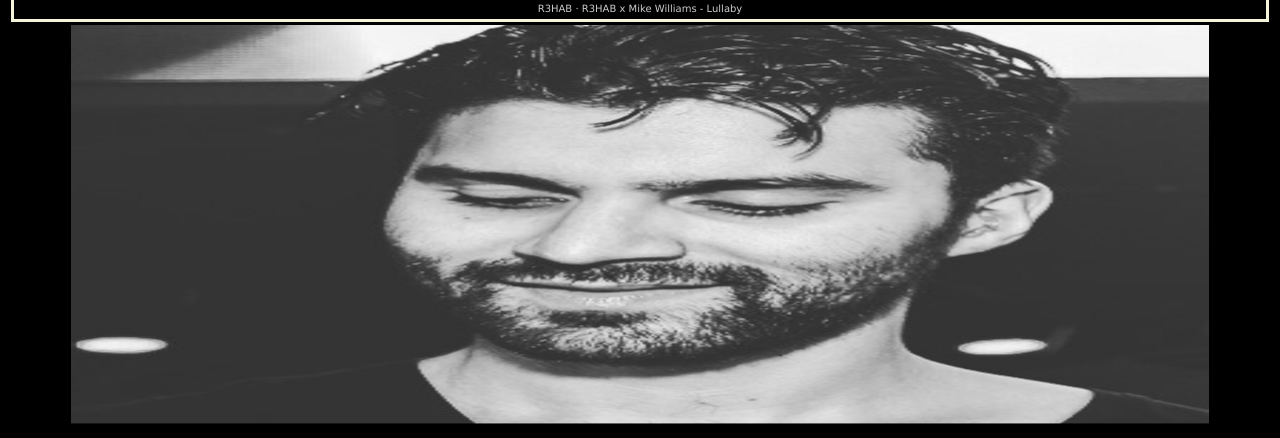
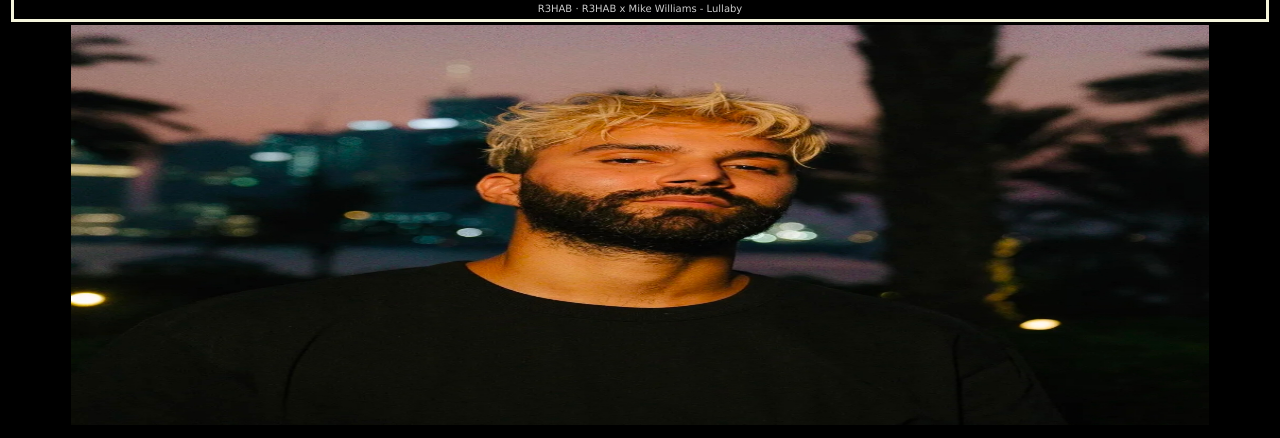
Before and after one commit to Frisky3046/MyWork, a plain HTML site: page index.html in a window 1280 px wide. Shown: the part 1894-2332 px from the top of the page. Drawn offline with Linux system fonts and the light colour scheme.

Commit message:
Update index.html

```diff
--- a/index.html
+++ b/index.html
@@ -105,7 +105,7 @@
        <h1 class="top">I am <span>R3HAB</span></h1>
        <div class="container">
          <div class="box">
-       <img src="r3hab.jpg"></img>
+       <img src="R3HAB.jpg"></img>
        </div>
        </div>
         <h1 class="!important">About myself</h1>
@@ -141,5 +141,5 @@
 
 
 </body>
-<img src="r3hab.jpg" width="400px" height="400px"></img>
+<img src="rehab.jpg" width="400px" height="400px"></img>
 </html>
```
